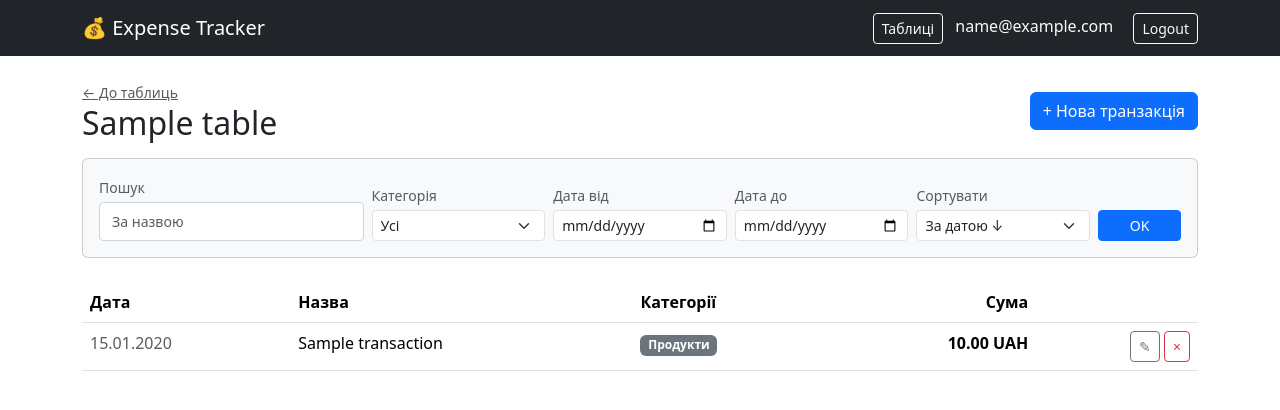
After one commit to HNadin/personal-expense-analysis, a Django app: page /tables/1/transactions/ in a window 1280 px wide. The commit adds this page. Shown: the top 410 px of the page. Run offline with Django 5.2, Linux system fonts and the light colour scheme; a user stored in the database is signed in; data comes from the database, SQL or seed files in the repository; tables that the repository leaves empty hold one stand-in row (values such as "Sample post").

Commit message:
CRUD and Add tables navigation in header

```diff
--- /dev/null
+++ b/finances/urls.py
@@ -0,0 +1,17 @@
+from django.urls import path
+
+from . import views
+
+urlpatterns = [
+    # Tables
+    path("tables/", views.TableListView.as_view(), name="table_list"),
+    path("tables/new/", views.TableCreateView.as_view(), name="table_create"),
+    path("tables/<int:pk>/edit/", views.TableUpdateView.as_view(), name="table_update"),
+    path("tables/<int:pk>/delete/", views.TableDeleteView.as_view(), name="table_delete"),
+
+    # Transactions (nested під table)
+    path("tables/<int:table_id>/transactions/", views.TransactionListView.as_view(), name="transaction_list"),
+    path("tables/<int:table_id>/transactions/new/", views.TransactionCreateView.as_view(), name="transaction_create"),
+    path("transactions/<int:pk>/edit/", views.TransactionUpdateView.as_view(), name="transaction_update"),
+    path("transactions/<int:pk>/delete/", views.TransactionDeleteView.as_view(), name="transaction_delete"),
+]
--- a/finances/views.py
+++ b/finances/views.py
@@ -1,3 +1,157 @@
-from django.shortcuts import render
+from django.contrib.auth.mixins import LoginRequiredMixin
+from django.db.models.functions import Lower
+from django.shortcuts import get_object_or_404, redirect
+from django.urls import reverse_lazy
+from django.views.generic import (
+    CreateView,
+    DeleteView,
+    ListView,
+    UpdateView,
+)
 
-# Create your views here.
+from .forms import TableForm, TransactionForm
+from .mixins import OwnerQuerysetMixin, TableOwnerQuerysetMixin
+from .models import Table, Transaction
+
+
+# === Table CRUD ===
+
+class TableListView(OwnerQuerysetMixin, ListView):
+    model = Table
+    template_name = "finances/table_list.html"
+    context_object_name = "tables"
+
+
+class TableCreateView(LoginRequiredMixin, CreateView):
+    model = Table
+    form_class = TableForm
+    template_name = "finances/table_form.html"
+    success_url = reverse_lazy("table_list")
+
+    def form_valid(self, form):
+        form.instance.owner = self.request.user
+        return super().form_valid(form)
+
+
+class TableUpdateView(OwnerQuerysetMixin, UpdateView):
+    model = Table
+    form_class = TableForm
+    template_name = "finances/table_form.html"
+    success_url = reverse_lazy("table_list")
+
+
+class TableDeleteView(OwnerQuerysetMixin, DeleteView):
+    model = Table
+    template_name = "finances/table_confirm_delete.html"
+    success_url = reverse_lazy("table_list")
+
+
+# === Transaction CRUD ===
+
+class TransactionListView(LoginRequiredMixin, ListView):
+    model = Transaction
+    template_name = "finances/transaction_list.html"
+    context_object_name = "transactions"
+    paginate_by = 25
+
+    def get_queryset(self):
+        self.table = get_object_or_404(Table, pk=self.kwargs["table_id"], owner=self.request.user)
+        qs = Transaction.objects.filter(table=self.table).prefetch_related("categories")
+
+        # Пошук за title
+        search = self.request.GET.get("search", "").strip()
+        if search:
+            search_lower = search.lower()
+            matched_ids = [
+                t.pk for t in qs.only("pk", "title")
+                if search_lower in (t.title or "").lower()
+            ]
+            qs = qs.filter(pk__in=matched_ids)
+
+        # Фільтр за категорією
+        category_id = self.request.GET.get("category")
+        if category_id:
+            qs = qs.filter(categories__id=category_id)
+
+        # Фільтр за датою
+        date_from = self.request.GET.get("date_from")
+        if date_from:
+            qs = qs.filter(date__gte=date_from)
+        date_to = self.request.GET.get("date_to")
+        if date_to:
+            qs = qs.filter(date__lte=date_to)
+
+        # Сортування (за замовчуванням — нові спочатку, з моделі)
+        sort = self.request.GET.get("sort")
+        if sort in ("date", "-date"):
+            qs = qs.order_by(sort)
+            return qs.distinct()
+
+        if sort in ("amount", "-amount"):
+            # Сортування за сумою — у Python, бо треба врахувати валюту через amount_in_uah.
+            # Це OK для невеликих обсягів; на тисячах транзакцій треба буде anотейшн на SQL.
+            qs = list(qs.distinct())
+            qs.sort(key=lambda t: t.amount_in_uah, reverse=(sort == "-amount"))
+            return qs
+
+        return qs.distinct()
+
+    def get_context_data(self, **kwargs):
+        from .models import Category
+        ctx = super().get_context_data(**kwargs)
+        ctx["table"] = self.table
+        ctx["categories"] = Category.objects.all()
+        ctx["filters"] = {
+            "search": self.request.GET.get("search", ""),
+            "category": self.request.GET.get("category", ""),
+            "date_from": self.request.GET.get("date_from", ""),
+            "date_to": self.request.GET.get("date_to", ""),
+            "sort": self.request.GET.get("sort", ""),
+        }
+        return ctx
+
+
+class TransactionCreateView(LoginRequiredMixin, CreateView):
+    model = Transaction
+    form_class = TransactionForm
+    template_name = "finances/transaction_form.html"
+
+    def dispatch(self, request, *args, **kwargs):
+        self.table = get_object_or_404(
+            Table, pk=self.kwargs["table_id"], owner=request.user
+        )
+        return super().dispatch(request, *args, **kwargs)
+
+    def form_valid(self, form):
+        form.instance.table = self.table
+        return super().form_valid(form)
+
+    def get_success_url(self):
+        return reverse_lazy("transaction_list", kwargs={"table_id": self.table.pk})
+
+    def get_context_data(self, **kwargs):
+        ctx = super().get_context_data(**kwargs)
+        ctx["table"] = self.table
+        return ctx
+
+
+class TransactionUpdateView(TableOwnerQuerysetMixin, UpdateView):
+    model = Transaction
+    form_class = TransactionForm
+    template_name = "finances/transaction_form.html"
+
+    def get_success_url(self):
+        return reverse_lazy("transaction_list", kwargs={"table_id": self.object.table.pk})
+
+    def get_context_data(self, **kwargs):
+        ctx = super().get_context_data(**kwargs)
+        ctx["table"] = self.object.table
+        return ctx
+
+
+class TransactionDeleteView(TableOwnerQuerysetMixin, DeleteView):
+    model = Transaction
+    template_name = "finances/transaction_confirm_delete.html"
+
+    def get_success_url(self):
+        return reverse_lazy("transaction_list", kwargs={"table_id": self.object.table.pk})
--- a/personal_expense_analysis/urls.py
+++ b/personal_expense_analysis/urls.py
@@ -23,4 +23,5 @@ from django.urls import include, path
 urlpatterns = [
     path("admin/", admin.site.urls),
     path("", include("users.urls")),
+    path("", include("finances.urls")),
 ]
--- a/templates/base.html
+++ b/templates/base.html
@@ -15,6 +15,8 @@
             <a class="navbar-brand" href="{% url 'home' %}">💰 Expense Tracker</a>
             <div class="ms-auto">
                 {% if user.is_authenticated %}
+                    <a href="{% url 'table_list' %}" class="btn btn-outline-light btn-sm me-2">Таблиці</a>
+                    <form action="{% url 'logout' %}" method="post" class="d-inline">
                     <span class="text-light me-3">{{ user.email }}</span>
                     <form action="{% url 'logout' %}" method="post" class="d-inline">
                         {% csrf_token %}
--- /dev/null
+++ b/templates/finances/transaction_list.html
@@ -0,0 +1,122 @@
+{% extends 'base.html' %}
+
+{% block title %}Транзакції — {{ table.name }}{% endblock %}
+
+{% block content %}
+<div class="d-flex justify-content-between align-items-center mb-3">
+    <div>
+        <a href="{% url 'table_list' %}" class="text-muted small">← До таблиць</a>
+        <h2 class="mb-0">{{ table.name }}</h2>
+    </div>
+    <a href="{% url 'transaction_create' table_id=table.pk %}" class="btn btn-primary">+ Нова транзакція</a>
+</div>
+
+<!-- Фільтри -->
+<form method="get" class="card card-body mb-4 bg-light">
+    <div class="row g-2 align-items-end">
+        <div class="col-md-3">
+            <label class="form-label small mb-1 text-muted">Пошук</label>
+            <input type="text" name="search" class="form-control form-control-sm"
+                   placeholder="За назвою" value="{{ filters.search }}">
+        </div>
+        <div class="col-md-2">
+            <label class="form-label small mb-1 text-muted">Категорія</label>
+            <select name="category" class="form-select form-select-sm">
+                <option value="">Усі</option>
+                {% for cat in categories %}
+                    <option value="{{ cat.id }}" {% if filters.category == cat.id|stringformat:"s" %}selected{% endif %}>
+                        {{ cat.name }}
+                    </option>
+                {% endfor %}
+            </select>
+        </div>
+        <div class="col-md-2">
+            <label class="form-label small mb-1 text-muted">Дата від</label>
+            <input type="date" name="date_from" class="form-control form-control-sm" value="{{ filters.date_from }}">
+        </div>
+        <div class="col-md-2">
+            <label class="form-label small mb-1 text-muted">Дата до</label>
+            <input type="date" name="date_to" class="form-control form-control-sm" value="{{ filters.date_to }}">
+        </div>
+        <div class="col-md-2">
+            <label class="form-label small mb-1 text-muted">Сортувати</label>
+            <select name="sort" class="form-select form-select-sm">
+                <option value="">За датою ↓</option>
+                <option value="date" {% if filters.sort == "date" %}selected{% endif %}>За датою ↑</option>
+                <option value="-amount" {% if filters.sort == "-amount" %}selected{% endif %}>Сума ↓</option>
+                <option value="amount" {% if filters.sort == "amount" %}selected{% endif %}>Сума ↑</option>
+            </select>
+        </div>
+        <div class="col-md-1">
+            <button type="submit" class="btn btn-sm btn-primary w-100">OK</button>
+        </div>
+    </div>
+    {% if filters.search or filters.category or filters.date_from or filters.date_to or filters.sort %}
+        <div class="mt-2">
+            <a href="{% url 'transaction_list' table_id=table.pk %}" class="btn btn-sm btn-link text-muted p-0">
+                Скинути фільтри
+            </a>
+        </div>
+    {% endif %}
+</form>
+
+<!-- Список -->
+{% if transactions %}
+<table class="table table-hover">
+    <thead>
+        <tr>
+            <th>Дата</th>
+            <th>Назва</th>
+            <th>Категорії</th>
+            <th class="text-end">Сума</th>
+            <th></th>
+        </tr>
+    </thead>
+    <tbody>
+        {% for t in transactions %}
+        <tr>
+            <td class="text-muted">{{ t.date|date:"d.m.Y" }}</td>
+            <td>{{ t.title|default:"—" }}</td>
+            <td>
+                {% for cat in t.categories.all %}
+                    <span class="badge bg-secondary">{{ cat.name }}</span>
+                {% endfor %}
+            </td>
+            <td class="text-end fw-bold">{{ t.amount }} {{ t.currency }}</td>
+            <td class="text-end">
+                <a href="{% url 'transaction_update' pk=t.pk %}" class="btn btn-sm btn-outline-secondary">✎</a>
+                <a href="{% url 'transaction_delete' pk=t.pk %}" class="btn btn-sm btn-outline-danger">×</a>
+            </td>
+        </tr>
+        {% endfor %}
+    </tbody>
+</table>
+
+<!-- Пагінація -->
+{% if is_paginated %}
+<nav>
+    <ul class="pagination">
+        {% if page_obj.has_previous %}
+            <li class="page-item">
+                <a class="page-link" href="?page={{ page_obj.previous_page_number }}">←</a>
+            </li>
+        {% endif %}
+        <li class="page-item active">
+            <span class="page-link">{{ page_obj.number }} з {{ page_obj.paginator.num_pages }}</span>
+        </li>
+        {% if page_obj.has_next %}
+            <li class="page-item">
+                <a class="page-link" href="?page={{ page_obj.next_page_number }}">→</a>
+            </li>
+        {% endif %}
+    </ul>
+</nav>
+{% endif %}
+
+{% else %}
+    <div class="text-center py-5 text-muted">
+        <p>Транзакцій ще нема. Додай першу!</p>
+        <a href="{% url 'transaction_create' table_id=table.pk %}" class="btn btn-primary">+ Нова транзакція</a>
+    </div>
+{% endif %}
+{% endblock %}
```
Also changed, not shown: finances/forms.py (added, +27 -0 lines), finances/mixins.py (added, +21 -0 lines), finances/models.py (+24 -1 lines), templates/finances/index.html (added, +7 -0 lines), templates/finances/table_confirm_delete.html (added, +19 -0 lines), templates/finances/table_form.html (added, +25 -0 lines), templates/finances/table_list.html (added, +42 -0 lines), templates/finances/transaction_confirm_delete.html (added, +19 -0 lines), templates/finances/transaction_form.html (added, +26 -0 lines), finances/migrations/0003_alter_transaction_amount.py (added).
